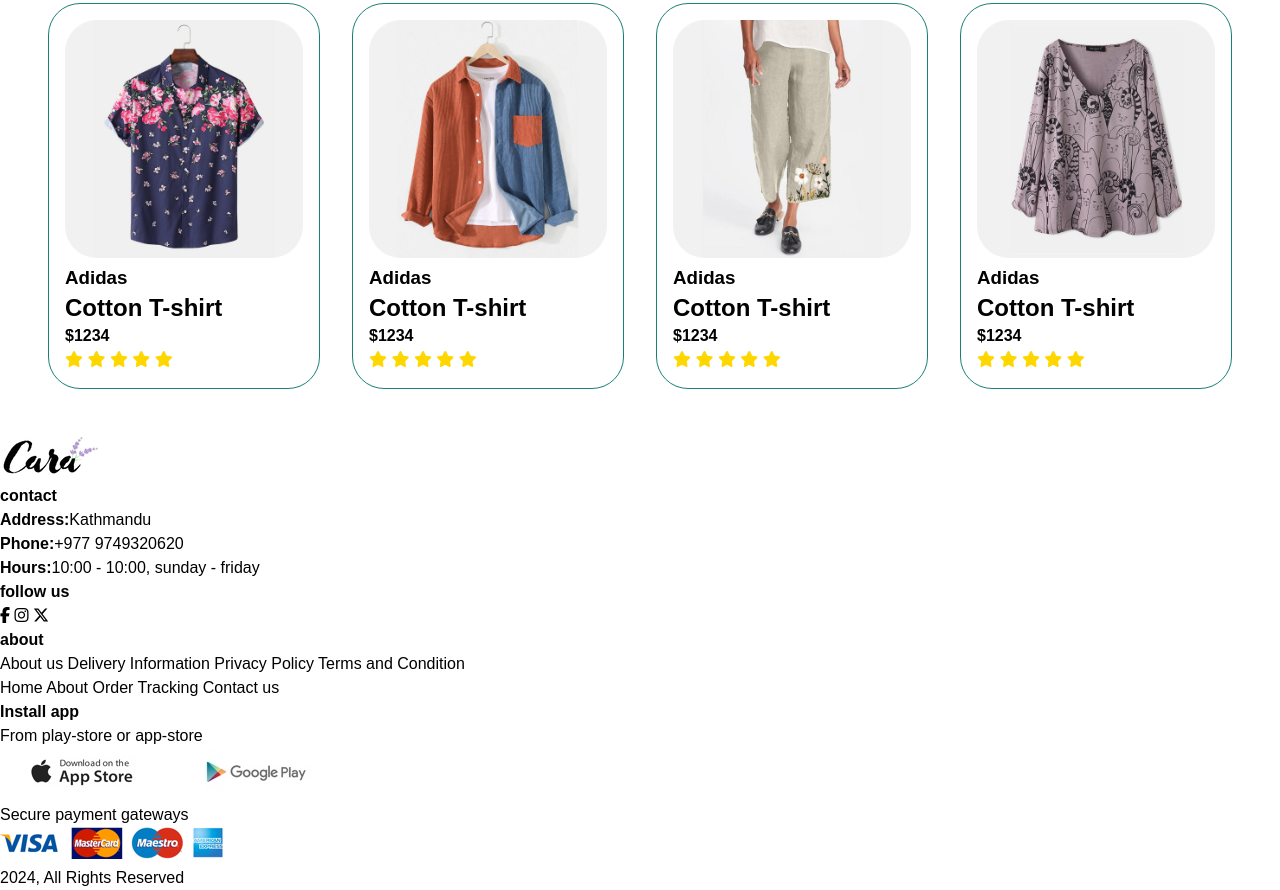
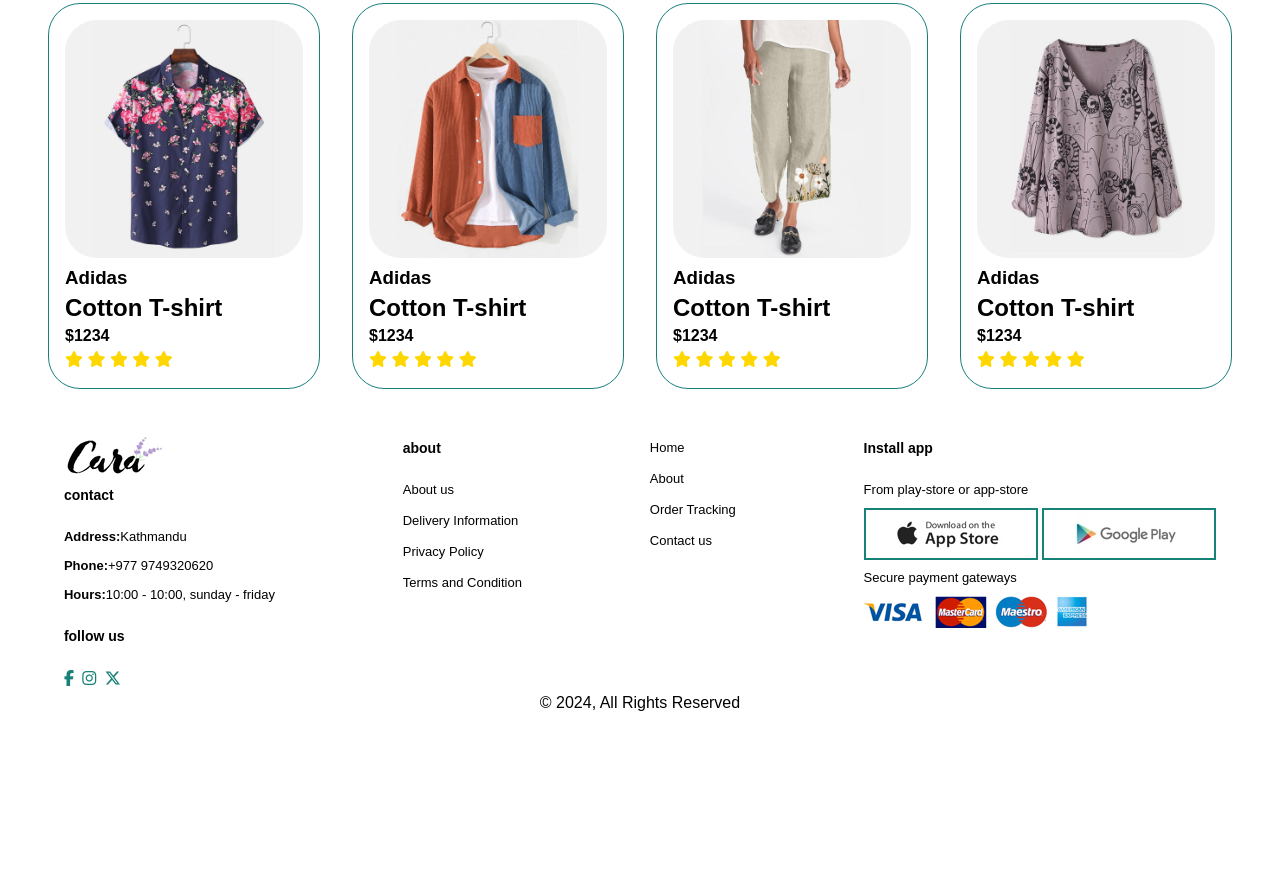
Before and after one commit to rknexus/e-commerce-class, a website built with Vite: page index.html in a window 1280 px wide. Shown: the part 1600-2490 px from the top of the page. After the commit the page ends 2315 px from the top, so only its background shows below. Built offline with nearby package versions, Linux system fonts and the light colour scheme.

Commit message:
fourth commit

```diff
--- a/index.html
+++ b/index.html
@@ -268,11 +268,13 @@
           </div>
           <p>Secure payment gateways</p>
           <img src="./images/pay/pay.png" alt="">
-          <div id="copyright">
-            <p>2024, All Rights Reserved</p>
-          </div>
+
         </div>
+
        </div>
+       <div id="copyright">
+        <p>&copy; 2024, All Rights Reserved</p>
+      </div>
 
 
 
--- a/style.css
+++ b/style.css
@@ -181,3 +181,61 @@
         color: yellow;
     }
 }
+#section6{
+    display: flex;
+    justify-content: space-around;
+}
+#section6 #about{
+    display: flex;
+    flex-direction: column;
+}
+#section6 #pages{
+    display: flex;
+    flex-direction: column;
+}
+#section6 .col{
+    display: flex;
+    flex-direction: column;
+    align-items: flex-start;
+    margin-bottom: 20px;
+}
+#section6 .logo{
+    margin-bottom: 30px;
+}
+#section6 h4{
+    font-size: 14px;
+    padding-bottom: 20px;
+}
+#section6 p{
+    font-size: 13px;
+    margin: 0 0 8px 0;
+}
+#section6 a{
+    font-size: 13px;
+    text-decoration: none;
+    color: black;
+    margin-bottom: 10px;
+}
+#section6 #follow{
+    margin-top: 20px;
+}
+#section6 #follow i{
+    color: var(--color);
+    padding-right: 4px;
+    cursor: pointer;
+
+    &:hover{
+        color: var(--color);
+    }
+}
+#section6 #install #row img{
+    border: 2px solid var(--color);
+}
+#section6 .copyright{
+    width: 100%;
+    text-align: center;
+}
+#copyright{
+    width: 100%;
+    text-align: center;
+}
```
